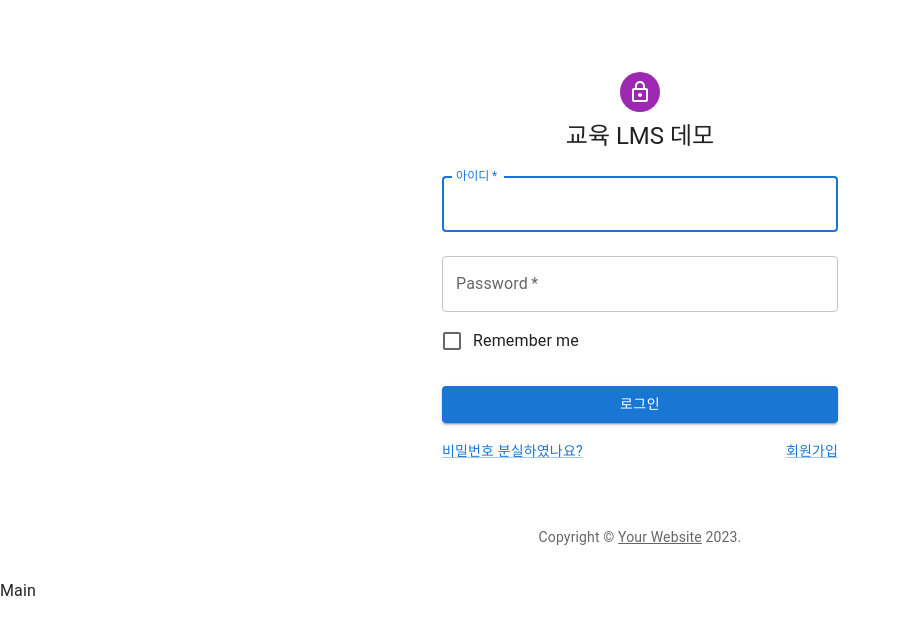
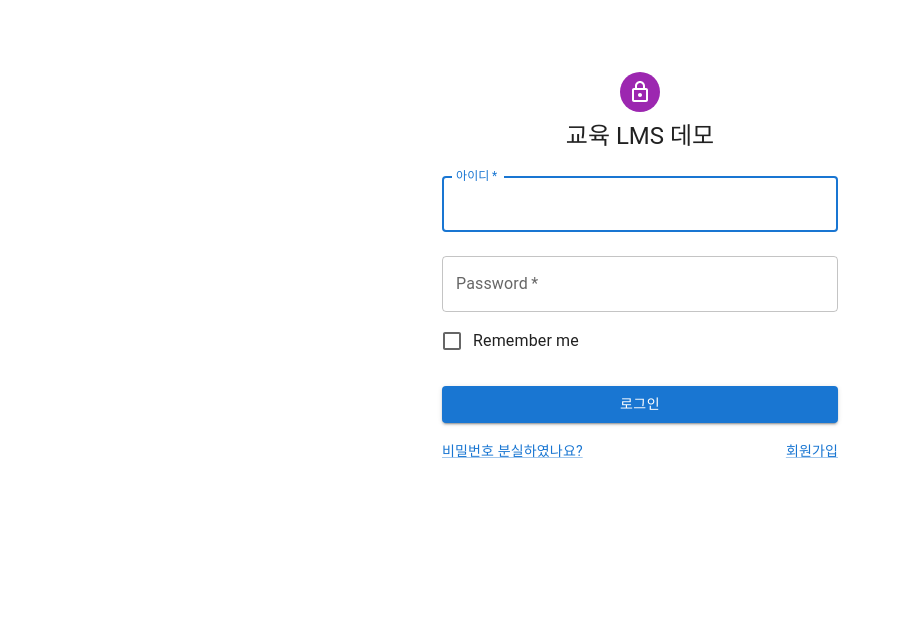
Before and after one commit to ChangSeongBeom/MSA_LMS_DEMO_FRONT, a React (Create React App) app: page / in a window 1280 px wide. Shown: the top 634 px of the page, without its empty margins (0-901 px from the left). Built offline with nearby package versions, Linux system fonts and the light colour scheme.

Commit message:
컴포넌트 분리 및 main routing

```diff
--- a/src/components/App.js
+++ b/src/components/App.js
@@ -1,12 +1,17 @@
-import React from 'react'
+import React,{useState} from 'react'
 import './App.css';
-import Login from './Login'
-import Main from './Main'
+import Login from './Login';
+import Main from './Main';
+
 function App() {
+  const [isAuthenticated, setIsAuthenticated] = useState(false);
+
   return (
     <div>
-    <Login/>
-    <Main/>
+      {
+        isAuthenticated===false? <Login/>: <Main/>
+      }
+
     </div>
   )
 }
--- a/src/components/Login.js
+++ b/src/components/Login.js
@@ -1,145 +1,14 @@
-import React, { useState, useEffect } from 'react';
-import Avatar from '@mui/material/Avatar';
-import Button from '@mui/material/Button';
-import CssBaseline from '@mui/material/CssBaseline';
-import TextField from '@mui/material/TextField';
-import FormControlLabel from '@mui/material/FormControlLabel';
-import Checkbox from '@mui/material/Checkbox';
+import React from 'react';
 import { Routes, Route } from 'react-router';
-import { useNavigate } from 'react-router-dom';
-import Link from '@mui/material/Link';
-import Grid from '@mui/material/Grid';
-import Box from '@mui/material/Box';
-import LockOutlinedIcon from '@mui/icons-material/LockOutlined';
-import Typography from '@mui/material/Typography';
-import Container from '@mui/material/Container';
-import { createTheme, ThemeProvider } from '@mui/material/styles';
 import Signup from './Signup';
-import axios from "../api/axios";
-import requests from "../api/requests";
-import Cookies from 'js-cookie'
-
-function Copyright(props) {
-  return (
-    <Typography variant="body2" color="text.secondary" align="center" {...props}>
-      {'Copyright © '}
-      <Link color="inherit" href="https://mui.com/">
-        Your Website
-      </Link>{' '}
-      {new Date().getFullYear()}
-      {'.'}
-    </Typography>
-  );
-}
-
-function LoginHome() {
-    const theme = createTheme();
-    const navigate = useNavigate();
-
-    const handleSubmit = (event) => {
-        event.preventDefault();
-      const data = new FormData(event.currentTarget);
-      const url=requests.login;
-      console.log(data);
-        axios.post(url,data,{
-          headers: {
-            "Content-Type": `application/json`,
-
-          },
-        })
-          .then(function(response) {
-            const cookie = response.headers.get("token");
-            console.log(response.headers);
-            Cookies.set("token",cookie);
-          // console.log("Response headers:", response.body);
-            console.log(response);
-            alert("로그인완료");
-            navigate("/main");
-
-          })
-          .catch(function(error) {
-            alert("로그인 불가");
-          })
-      };
-
-
-
-    return (
-        <ThemeProvider theme={theme}>
-          <Container component="main" maxWidth="xs">
-            <CssBaseline />
-            <Box
-              sx={{
-                marginTop: 8,
-                display: 'flex',
-                flexDirection: 'column',
-                alignItems: 'center',
-              }}
-            >
-              <Avatar sx={{ m: 1, bgcolor: 'secondary.main' }}>
-                <LockOutlinedIcon />
-              </Avatar>
-              <Typography component="h1" variant="h5">
-                교육 LMS 데모
-              </Typography>
-              <Box component="form" onSubmit={handleSubmit} noValidate sx={{ mt: 1 }}>
-                <TextField
-                  margin="normal"
-                  required
-                  fullWidth
-                  id="loginId"
-                  label="아이디"
-                  name="loginId"
-                  autoComplete="loginId"
-                  autoFocus
-                />
-
-                <TextField
-                  margin="normal"
-                  required
-                  fullWidth
-                  name="password"
-                  label="Password"
-                  type="password"
-                  id="password"
-                  autoComplete="current-password"
-                />
-                <FormControlLabel
-                  control={<Checkbox value="remember" color="primary" />}
-                  label="Remember me"
-                />
-                <Button
-                  type="submit"
-                  fullWidth
-                  variant="contained"
-                  sx={{ mt: 3, mb: 2 }}
-                >
-                  로그인
-                </Button>
-                <Grid container>
-                  <Grid item xs>
-                    <Link href="#" variant="body2">
-                      비밀번호 분실하였나요?
-                    </Link>
-                  </Grid>
-                  <Grid item>
-                    <Link href="/signup" variant="body2">
-                      {"회원가입"}
-                    </Link>
-                  </Grid>
-                </Grid>
-              </Box>
-            </Box>
-            <Copyright sx={{ mt: 8, mb: 4 }} />
-          </Container>
-        </ThemeProvider>
-      )
-}
+import Main from './Main';
+import LoginHome from './LoginHome';
 function Login() {
     return(
     <Routes>
       <Route path="/" element={<LoginHome/>} />
       <Route path="/signup" element={<Signup/>} />
+      <Route path="/main" element={<Main/>} />
     </Routes>
     )
 
--- /dev/null
+++ b/src/components/LoginHome.js
@@ -0,0 +1,122 @@
+import axios from "../api/axios";
+import requests from "../api/requests";
+import Cookies from 'js-cookie';
+import { useNavigate } from 'react-router-dom';
+import Link from '@mui/material/Link';
+import Grid from '@mui/material/Grid';
+import Box from '@mui/material/Box';
+import LockOutlinedIcon from '@mui/icons-material/LockOutlined';
+import Typography from '@mui/material/Typography';
+import Container from '@mui/material/Container';
+import { createTheme, ThemeProvider } from '@mui/material/styles';
+import Avatar from '@mui/material/Avatar';
+import Button from '@mui/material/Button';
+import CssBaseline from '@mui/material/CssBaseline';
+import TextField from '@mui/material/TextField';
+import FormControlLabel from '@mui/material/FormControlLabel';
+import Checkbox from '@mui/material/Checkbox';
+function LoginHome() {
+    const theme = createTheme();
+    const navigate = useNavigate();
+
+    const handleSubmit = (event) => {
+        event.preventDefault();
+      const data = new FormData(event.currentTarget);
+      const url=requests.login;
+      console.log(data);
+        axios.post(url,data,{
+          headers: {
+            "Content-Type": `application/json`,
+
+          },
+        })
+          .then(function(response) {
+            const cookie = response.headers.get("token");
+            console.log(response.headers);
+            Cookies.set("token",cookie);
+          // console.log("Response headers:", response.body);
+            console.log(response);
+            alert("로그인완료");
+            navigate("/main");
+
+          })
+          .catch(function(error) {
+            alert("로그인 불가");
+          })
+      };
+
+
+
+    return (
+        <ThemeProvider theme={theme}>
+          <Container component="main" maxWidth="xs">
+            <CssBaseline />
+            <Box
+              sx={{
+                marginTop: 8,
+                display: 'flex',
+                flexDirection: 'column',
+                alignItems: 'center',
+              }}
+            >
+              <Avatar sx={{ m: 1, bgcolor: 'secondary.main' }}>
+                <LockOutlinedIcon />
+              </Avatar>
+              <Typography component="h1" variant="h5">
+                교육 LMS 데모
+              </Typography>
+              <Box component="form" onSubmit={handleSubmit} noValidate sx={{ mt: 1 }}>
+                <TextField
+                  margin="normal"
+                  required
+                  fullWidth
+                  id="loginId"
+                  label="아이디"
+                  name="loginId"
+                  autoComplete="loginId"
+                  autoFocus
+                />
+
+                <TextField
+                  margin="normal"
+                  required
+                  fullWidth
+                  name="password"
+                  label="Password"
+                  type="password"
+                  id="password"
+                  autoComplete="current-password"
+                />
+                <FormControlLabel
+                  control={<Checkbox value="remember" color="primary" />}
+                  label="Remember me"
+                />
+                <Button
+                  type="submit"
+                  fullWidth
+                  variant="contained"
+                  sx={{ mt: 3, mb: 2 }}
+                >
+                  로그인
+                </Button>
+                <Grid container>
+                  <Grid item xs>
+                    <Link href="#" variant="body2">
+                      비밀번호 분실하였나요?
+                    </Link>
+                  </Grid>
+                  <Grid item>
+                    <Link href="/signup" variant="body2">
+                      {"회원가입"}
+                    </Link>
+                  </Grid>
+                </Grid>
+              </Box>
+            </Box>
+
+          </Container>
+        </ThemeProvider>
+      )
+}
+
+export default LoginHome
--- a/src/components/Main.js
+++ b/src/components/Main.js
@@ -1,28 +1,39 @@
-import React, { useState, useEffect } from 'react';
-import { useNavigate } from 'react-router-dom';
+import React from 'react'
 
-function Main() {
-    const [cookies, setCookies] = useState({});
-
-    useEffect(() => {
-      setCookies(getCookies());
-    }, []);
-
-    console.log(cookies);
+function Main({isAuthenticated,setIsAuthenticated}) {
+    console.log(isAuthenticated);
+    console.log(setIsAuthenticated);
   return (
-    <div>Main</div>
+    <div>Masdsdsdin</div>
   )
 }
 
-function getCookies() {
-    const cookieString = document.cookie;
-    const cookieArray = cookieString.split(';');
-    const cookies = {};
-    cookieArray.forEach(cookie => {
-      const [key, value] = cookie.split('=');
-      cookies[key.trim()] = value;
-    });
-    return cookies;
-  }
+export default Main
+// import React, { useState, useEffect } from 'react';
+// import { useNavigate } from 'react-router-dom';
 
-export default Main
+// function Main() {
+//     const [cookies, setCookies] = useState({});
+
+//     useEffect(() => {
+//       setCookies(getCookies());
+//     }, []);
+
+//     console.log(cookies);
+//   return (
+//     <div>Main</div>
+//   )
+// }
+
+// function getCookies() {
+//     const cookieString = document.cookie;
+//     const cookieArray = cookieString.split(';');
+//     const cookies = {};
+//     cookieArray.forEach(cookie => {
+//       const [key, value] = cookie.split('=');
+//       cookies[key.trim()] = value;
+//     });
+//     return cookies;
+//   }
+
+// export default Main
--- a/src/components/Signup.js
+++ b/src/components/Signup.js
@@ -17,18 +17,6 @@ import axios from "../api/axios";
 import requests from "../api/requests";
 
 
-function Copyright(props) {
-    return (
-      <Typography variant="body2" color="text.secondary" align="center" {...props}>
-        {'Copyright © '}
-        <Link color="inherit" href="https://mui.com/">
-          Your Website
-        </Link>{' '}
-        {new Date().getFullYear()}
-        {'.'}
-      </Typography>
-    );
-  }
 
 function Signup() {
 
@@ -62,7 +50,7 @@ function Signup() {
         .then(function(response) {
           console.log(response);
           alert("회원가입 완료.");
-          navigate("/main");
+          navigate("/");
 
 
 
@@ -158,7 +146,7 @@ function Signup() {
                 </Grid>
               </Box>
             </Box>
-            <Copyright sx={{ mt: 8, mb: 4 }} />
+
           </Container>
         </ThemeProvider>
       )
```
